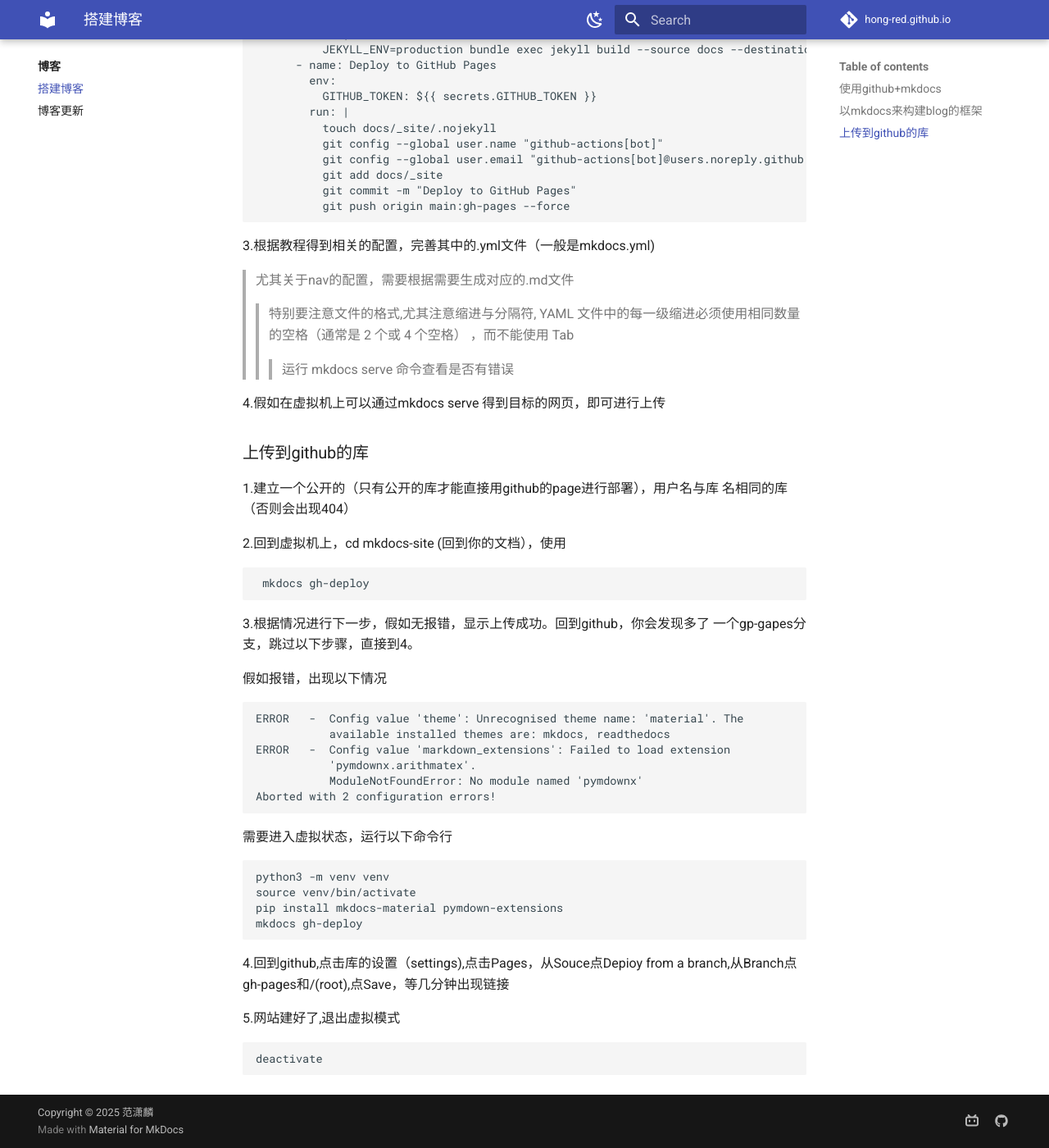
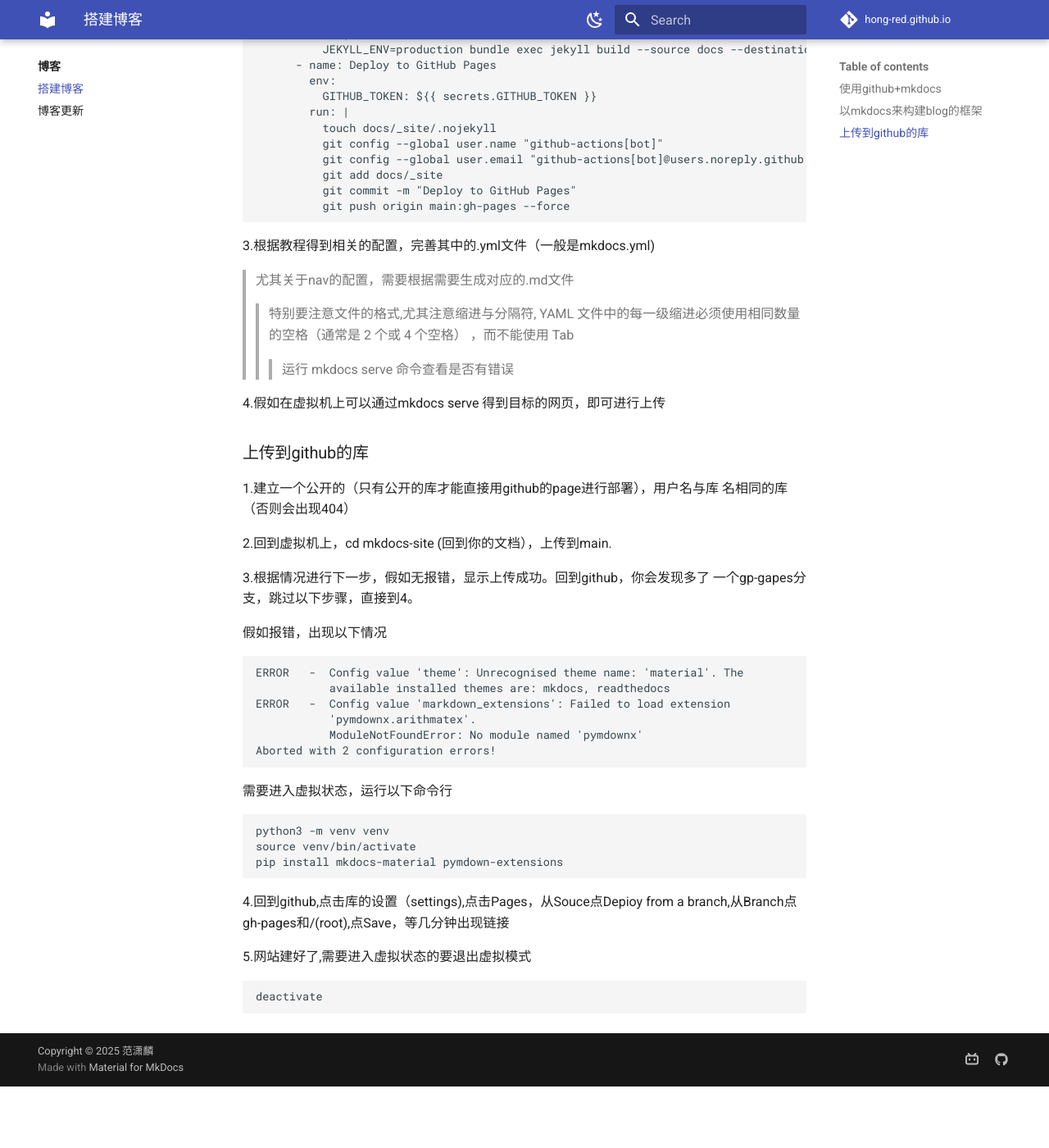
Before and after one commit to hong-red/hong-red.github.io, an MkDocs documentation site: the page built from docs/BLOG/create.md, in a window 1280 px wide and 1400 px high, scrolled down 1031 px. Shown: the whole window at 82% size. Built offline with MkDocs 1.6.1 and Material for MkDocs 9.7.7, drawn with Linux system fonts in a browser that asks for light colours; comment, search, counter and statistics services are not loaded; after the commit the page ends 2356 px from its top, so only the background shows below that.

Commit message:
Update blog post

````diff
--- a/docs/BLOG/create.md
+++ b/docs/BLOG/create.md
@@ -65,10 +65,8 @@
 
 1.建立一个公开的（只有公开的库才能直接用github的page进行部署），用户名与库      名相同的库（否则会出现404）
 
-2.回到虚拟机上，cd mkdocs-site (回到你的文档），使用
-```
- mkdocs gh-deploy
-```
+2.回到虚拟机上，cd mkdocs-site (回到你的文档），上传到main.
+
 3.根据情况进行下一步，假如无报错，显示上传成功。回到github，你会发现多了     一个gp-gapes分支，跳过以下步骤，直接到4。
 
 假如报错，出现以下情况
@@ -87,11 +85,10 @@
 python3 -m venv venv
 source venv/bin/activate
 pip install mkdocs-material pymdown-extensions
-mkdocs gh-deploy
 ```
 4.回到github,点击库的设置（settings),点击Pages，从Souce点Depioy from a branch,从Branch点gh-pages和/(root),点Save，等几分钟出现链接
 
-5.网站建好了,退出虚拟模式
+5.网站建好了,需要进入虚拟状态的要退出虚拟模式
 ```
 deactivate
 ```
````
Also changed, not shown: docs/BLOG/up.md (+4 -4 lines).
